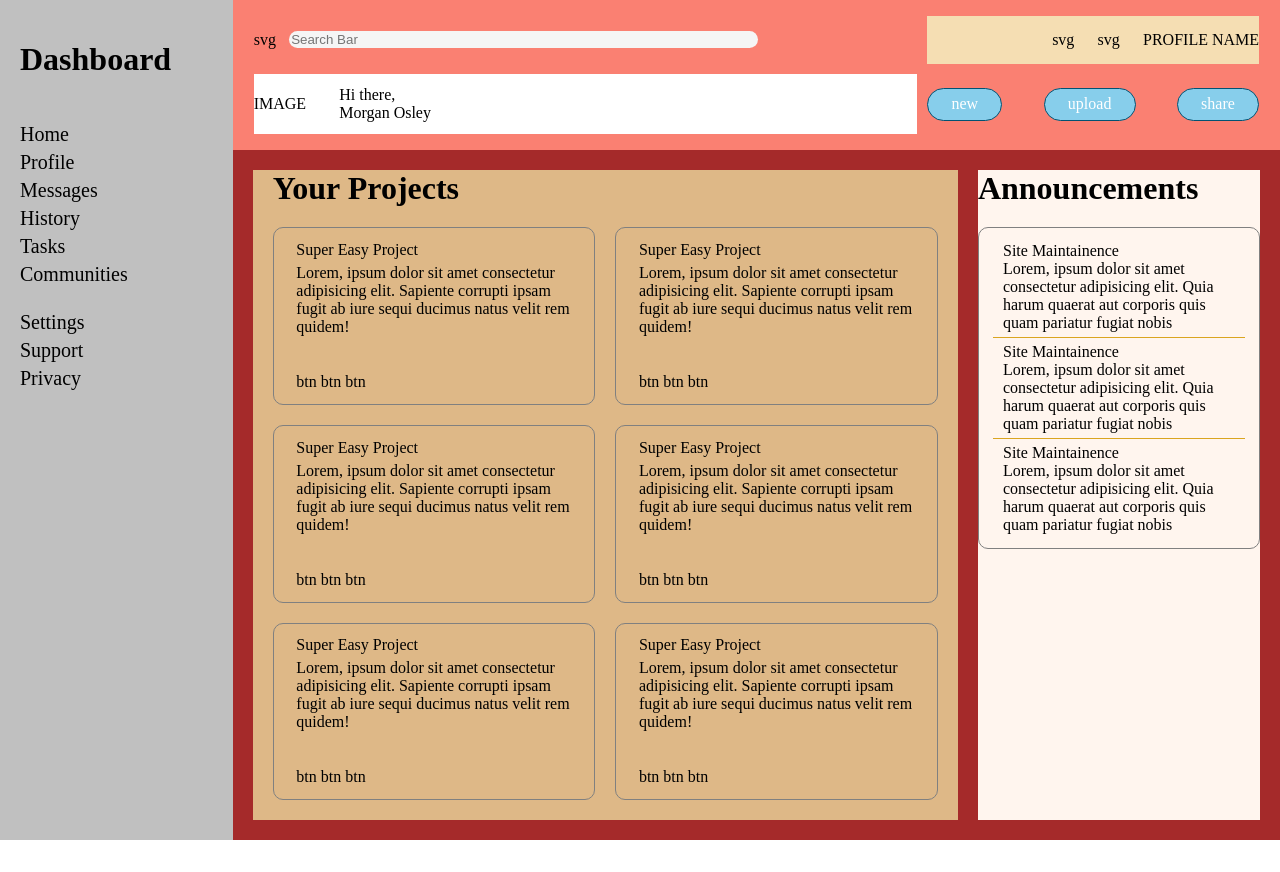
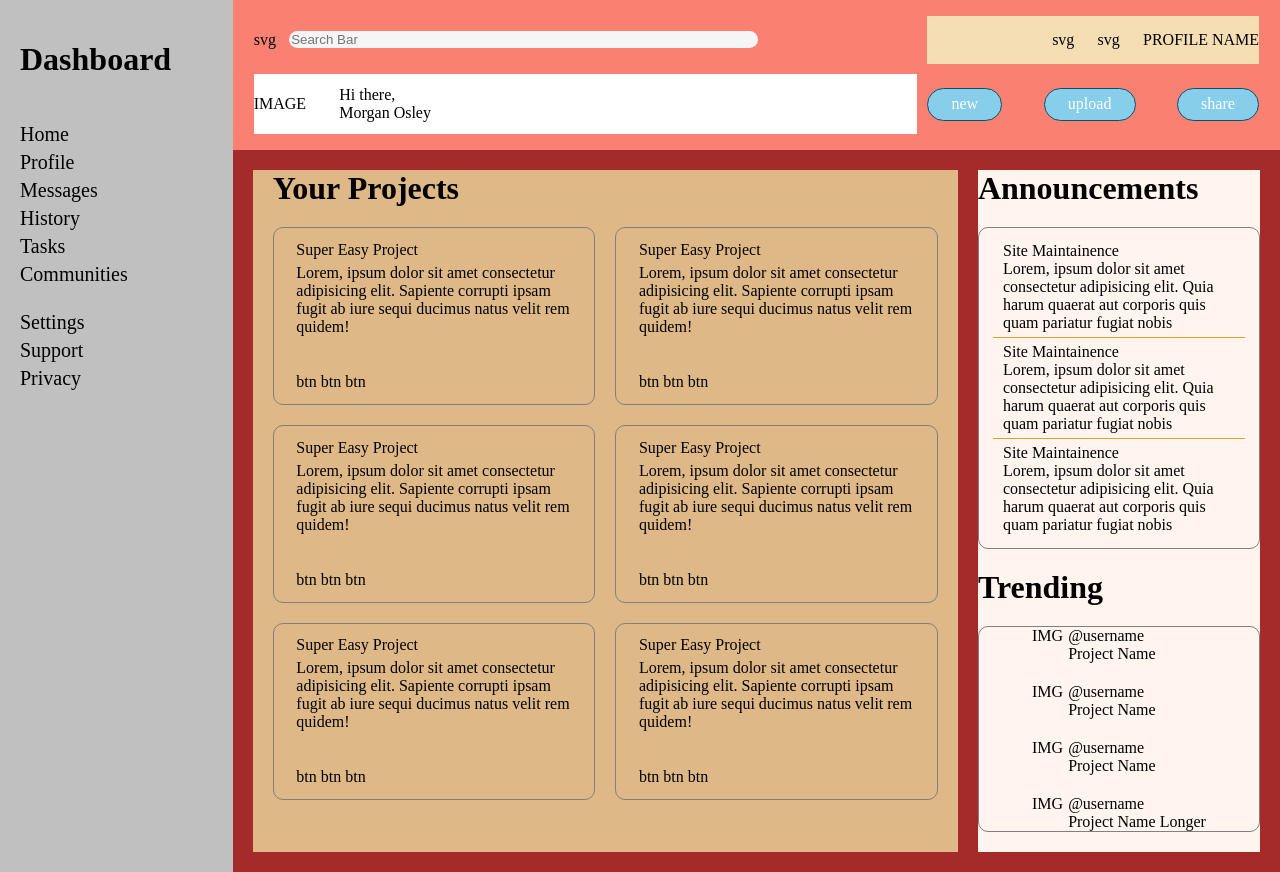
Before and after one commit to amrxt1/project-admin-dashboard, a plain HTML site: page index.html in a window 1280 px wide. Before the commit the page ends 840 px from the top, so only its background shows below. Drawn offline with Linux system fonts and the light colour scheme.

Commit message:
Complete Trending layout

```diff
--- a/index.html
+++ b/index.html
@@ -152,6 +152,37 @@
               </p>
             </div>
           </div>
+          <div class="heading">Trending</div>
+          <div class="trending">
+            <div class="trending-element">
+              <div>IMG</div>
+              <div>
+                <div id="username">@username</div>
+                <div>Project Name</div>
+              </div>
+            </div>
+            <div class="trending-element">
+              <div>IMG</div>
+              <div>
+                <div id="username">@username</div>
+                <div>Project Name</div>
+              </div>
+            </div>
+            <div class="trending-element">
+              <div>IMG</div>
+              <div>
+                <div id="username">@username</div>
+                <div>Project Name</div>
+              </div>
+            </div>
+            <div class="trending-element">
+              <div>IMG</div>
+              <div>
+                <div id="username">@username</div>
+                <div>Project Name Longer</div>
+              </div>
+            </div>
+          </div>
         </div>
       </div>
     </div>
--- a/style.css
+++ b/style.css
@@ -147,3 +147,17 @@ input {
   margin: 0;
   padding: 0;
 }
+
+.trending {
+  display: grid;
+  margin: 20px 0px;
+  justify-content: center;
+  gap: 20px;
+
+  border: 1px solid gray;
+  border-radius: 10px;
+}
+.trending-element {
+  display: flex;
+  gap: 5px;
+}
```
